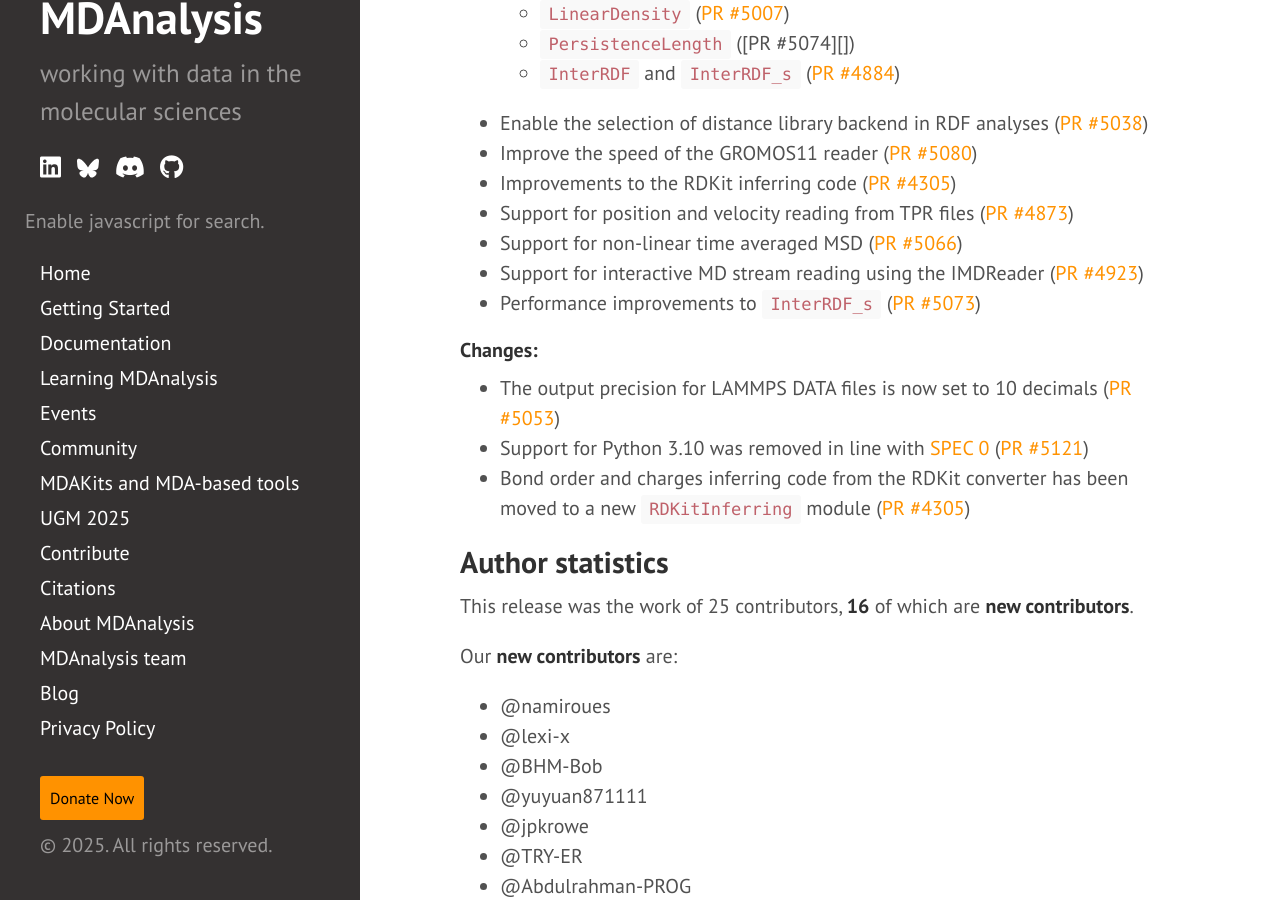
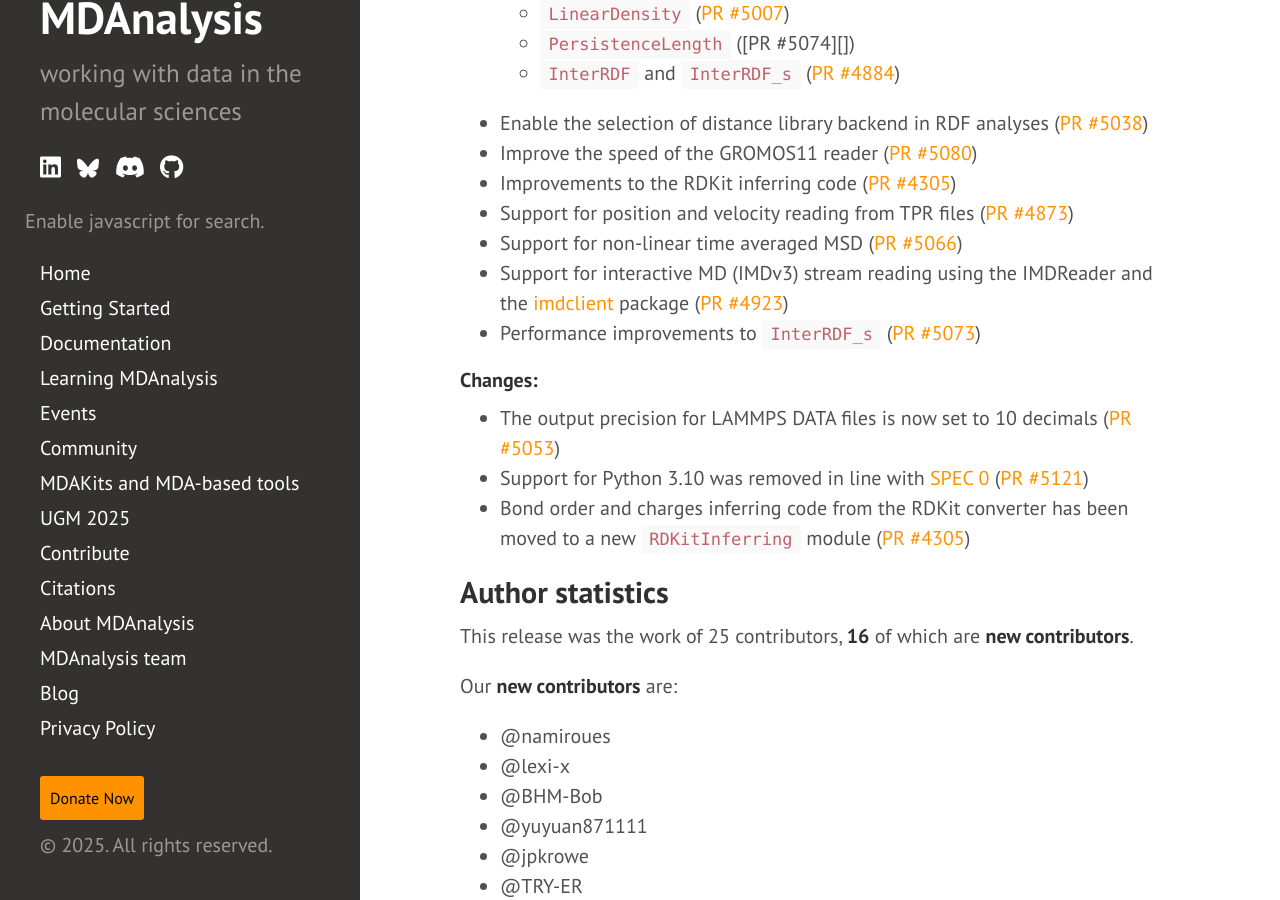
Before and after one commit to MDAnalysis/MDAnalysis.github.io, a Jekyll site: the page built from _posts/2025-10-26-release-2.10.0.md, in a window 1280 px wide and 900 px high, scrolled down 1324 px. Built offline with Jekyll 4.4.1, drawn with Linux system fonts in a browser that asks for light colours; comment, search, counter and statistics services are not loaded.

Commit message:
shameless plug for imdclient

```diff
--- a/_posts/2025-10-26-release-2.10.0.md
+++ b/_posts/2025-10-26-release-2.10.0.md
@@ -59,7 +59,7 @@ For a full list of changes, bug fixes and deprecations see the [CHANGELOG][].
 * Improvements to the RDKit inferring code ([PR #4305][])
 * Support for position and velocity reading from TPR files ([PR #4873][])
 * Support for non-linear time averaged MSD ([PR #5066][])
-* Support for interactive MD stream reading using the IMDReader ([PR #4923][])
+* Support for interactive MD (IMDv3) stream reading using the IMDReader and the [imdclient][] package ([PR #4923][])
 * Performance improvements to `InterRDF_s` ([PR #5073][])
 
 #### Changes:
@@ -116,6 +116,7 @@ the [Chan Zuckerberg Initiative][] for supporting MDAnalysis under EOSS4 and EOS
 [MDAnalysis Team]: {{ site.baseurl }}/pages/team
 [MDAKits]: https://mdakits.mdanalysis.org/
 [distopia]: https://github.com/MDAnalysis/distopia
+[imdclient]: https://imdclient.readthedocs.io/
 [PR #4908]: https://github.com/MDAnalysis/mdanalysis/pull/4908
 [PR #5007]: https://github.com/MDAnalysis/mdanalysis/pull/5007
 [PR #4884]: https://github.com/MDAnalysis/mdanalysis/pull/4884
```
